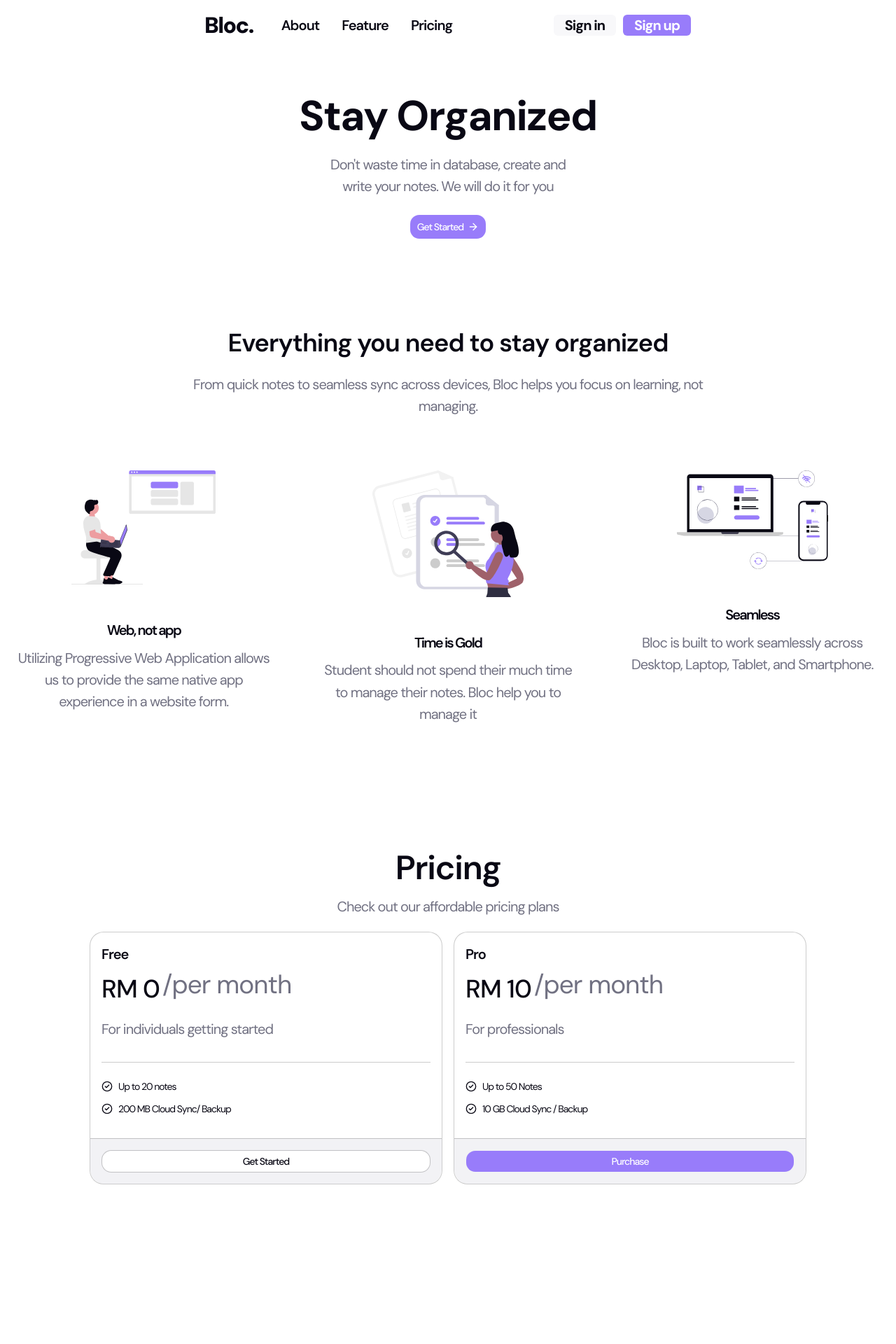
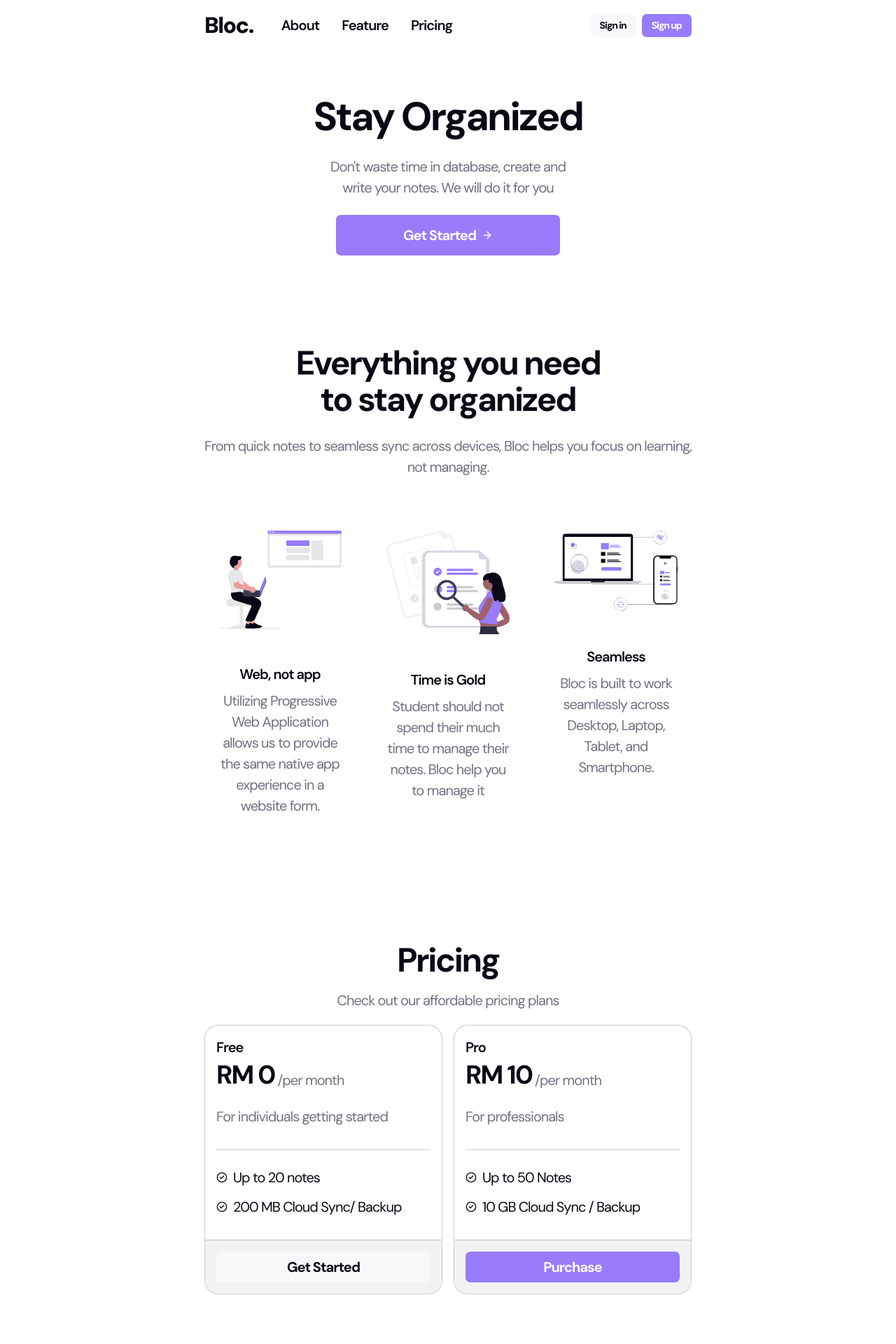
Before and after one commit to menotme421/bloc, a Next.js app: page / in a window 1280 px wide. Shown: the top 1920 px of the page at 70% size. Built offline with nearby package versions, Linux system fonts and the light colour scheme.

Commit message:
Refined navbar, hero, feature, pricing look to global.css for consistency

```diff
--- a/app/page.tsx
+++ b/app/page.tsx
@@ -2,7 +2,7 @@ import {Hero1 } from "@/components/hero";
 import { Navbar1 } from "@/components/navbar"
 import { Footer2 } from "@/components/footer2"
 import { Pricing2 } from "@/components/pricing";
-import { Feature73 } from "./feature";
+import { Feature73 } from "@/components/feature";
 
 export default function LandingPage(){
   return(
@@ -11,7 +11,7 @@ export default function LandingPage(){
       <Hero1 />
       <Feature73 />
       <Pricing2 />
-      {/* Hero section(suggestion: use hero section) */}
+      {/* CTA section(suggestion: use hero section) */}
       <Footer2/>
     </main>
 
--- a/app/feature.tsx
+++ b/components/feature.tsx
@@ -93,13 +93,13 @@ const Feature73 = (props: Props) => {
 
   return (
     <section className={cn("py-32", className)}>
-      <div className="container mx-auto">
+      <div className="container-page">
         <div className="mx-auto mb-9 text-center lg:mb-14 lg:max-w-3xl">
-          <h2 className="mb-3 text-3xl font-semibold tracking-tight text-balance md:mb-4 md:text-4xl lg:mb-6">
+          <h2 className="mb-3 text-section text-balance md:mb-4 lg:mb-6">
             {heading}
           </h2>
           {description && (
-            <p className="mb-8 text-muted-foreground lg:text-lg">
+            <p className="mb-8 text-body text-foreground-muted">
               {description}
             </p>
           )}
@@ -129,10 +129,10 @@ const Feature73 = (props: Props) => {
                 />
               </a>
               <div>
-                <h3 className="mb-2 text-base font-semibold md:text-lg">
+                <h3 className="mb-2 text-body-semibold">
                   {feature.title}
                 </h3>
-                <p className="text-sm text-muted-foreground md:text-base lg:text-lg">
+                <p className="text-body text-foreground-muted">
                   {feature.description}
                 </p>
               </div>
--- a/components/hero.tsx
+++ b/components/hero.tsx
@@ -36,19 +36,17 @@ const Hero1 = (props: Props) => {
     <section className={className}>
       <div className="container-page pt-16">
         <div className="mx-auto flex max-w-3xl flex-col items-center gap-6 text-center">
-          <h1 className="text-pretty text-4xl font-bold tracking-tight sm:text-5xl lg:text-6xl">
+          <h1 className="text-pretty text-hero">
             {heading}
           </h1>
-          <p className="max-w-xl text-balance text-muted-foreground sm:text-lg">
+          <p className="max-w-xl text-balance text-body text-foreground-muted">
             {description}
           </p>
           {button && (
-            <Button asChild size="lg">
-              <a href={button.url}>
-                {button.text}
-                <ArrowRight className="size-4" />
-              </a>
-            </Button>
+            <a href={button.url} className="btn btn-primary btn-lg flex items-center gap-2">
+              {button.text}
+              <ArrowRight className="size-4" />
+            </a>
           )}
         </div>
       </div>
--- a/components/navbar.tsx
+++ b/components/navbar.tsx
@@ -93,12 +93,10 @@ const Navbar1 = ({
             </div>
           </div>
           <div className="flex gap-2">
-            <Button asChild className="btn btn-secondary ">
-              <a href={auth.login.url}>{auth.login.title}</a>
-            </Button>
-            <Button asChild className="btn btn-primary">
-              <a href={auth.signup.url}>{auth.signup.title}</a>
-            </Button>
+            <div className="flex gap-2">
+              <a href={auth.login.url} className="btn btn-secondary btn-sm">{auth.login.title}</a>
+              <a href={auth.signup.url} className="btn btn-primary btn-sm">{auth.signup.title}</a>
+            </div>
           </div>
         </nav>
 
@@ -137,12 +135,8 @@ const Navbar1 = ({
                   </Accordion>
 
                   <div className="flex flex-col gap-3">
-                    <Button asChild className="btn btn-secondary ">
-                      <a href={auth.login.url}>{auth.login.title}</a>
-                    </Button>
-                    <Button asChild className="btn btn-primary">
-                      <a href={auth.signup.url}>{auth.signup.title}</a>
-                    </Button>
+                    <a href={auth.login.url} className="btn btn-secondary">{auth.login.title}</a>
+                    <a href={auth.signup.url} className="btn btn-primary">{auth.signup.title}</a>
                   </div>
                 </div>
               </SheetContent>
--- a/components/pricing.tsx
+++ b/components/pricing.tsx
@@ -82,12 +82,12 @@ const Pricing2 = (props: Props) => {
 
   return (
     <section className={cn("pb-32 pt-8", className)}>
-      <div className="container">
+      <div className="container-page">
         <div className="mx-auto mb-5 max-w-5xl text-center">
-          <h2 className="mb-4 text-4xl font-semibold tracking-tight lg:text-5xl">
+          <h2 className="mb-4 text-section">
             {heading}
           </h2>
-          <p className="text-muted-foreground lg:text-lg">{description}</p>
+          <p className="text-body text-foreground-muted">{description}</p>
         </div>
         <div className="flex flex-col items-center gap-10">
 
@@ -99,17 +99,17 @@ const Pricing2 = (props: Props) => {
               >
                 <CardHeader className="gap-0.5">
                   <CardTitle>
-                    <p className="text-lg font-semibold">{plan.name}</p>
+                    <p className="text-body-semibold">{plan.name}</p>
                   </CardTitle>
                   <div className="mb-5 flex min-w-0 flex-wrap items-end gap-x-1">
-                    <span className="min-w-0 text-4xl font-medium tracking-tight">
+                    <span className="min-w-0 text-card-title">
                       {plan.monthlyPrice}
                     </span>
-                    <span className="text-xl font-normal text-muted-foreground">
+                    <span className="text-body text-foreground-muted">
                       /per month
                     </span>
                   </div>
-                  <p className="text-muted-foreground">{plan.description}</p>
+                  <p className="text-body text-foreground-muted">{plan.description}</p>
                 </CardHeader>
                 <CardContent>
                   <Separator className="mb-6" />
@@ -122,7 +122,7 @@ const Pricing2 = (props: Props) => {
                     {plan.features.map((feature, index) => (
                       <li
                         key={index}
-                        className="flex items-center gap-2 text-sm"
+                        className="flex items-center gap-2 text-body"
                       >
                         <CircleCheck className="size-4 shrink-0" />
                         <span className="min-w-0 wrap-break-word">
@@ -132,17 +132,15 @@ const Pricing2 = (props: Props) => {
                     ))}
                   </ul>
                 </CardContent>
-                <CardFooter className="mt-auto">
-                  <Button
-                    asChild
-                    className="w-full"
-                    variant={plan.highlighted ? "default" : "outline"}
-                  >
-                    <a href={plan.button.url} target="_blank">
-                      {plan.button.text}
-                    </a>
-                  </Button>
-                </CardFooter>
+              <CardFooter className="mt-auto">
+                <a
+                  href={plan.button.url}
+                  target="_blank"
+                  className={`btn w-full ${plan.highlighted ? "btn-primary" : "btn-secondary"}`}
+                >
+                  {plan.button.text}
+                </a>
+              </CardFooter>
               </Card>
             ))}
           </div>
```
